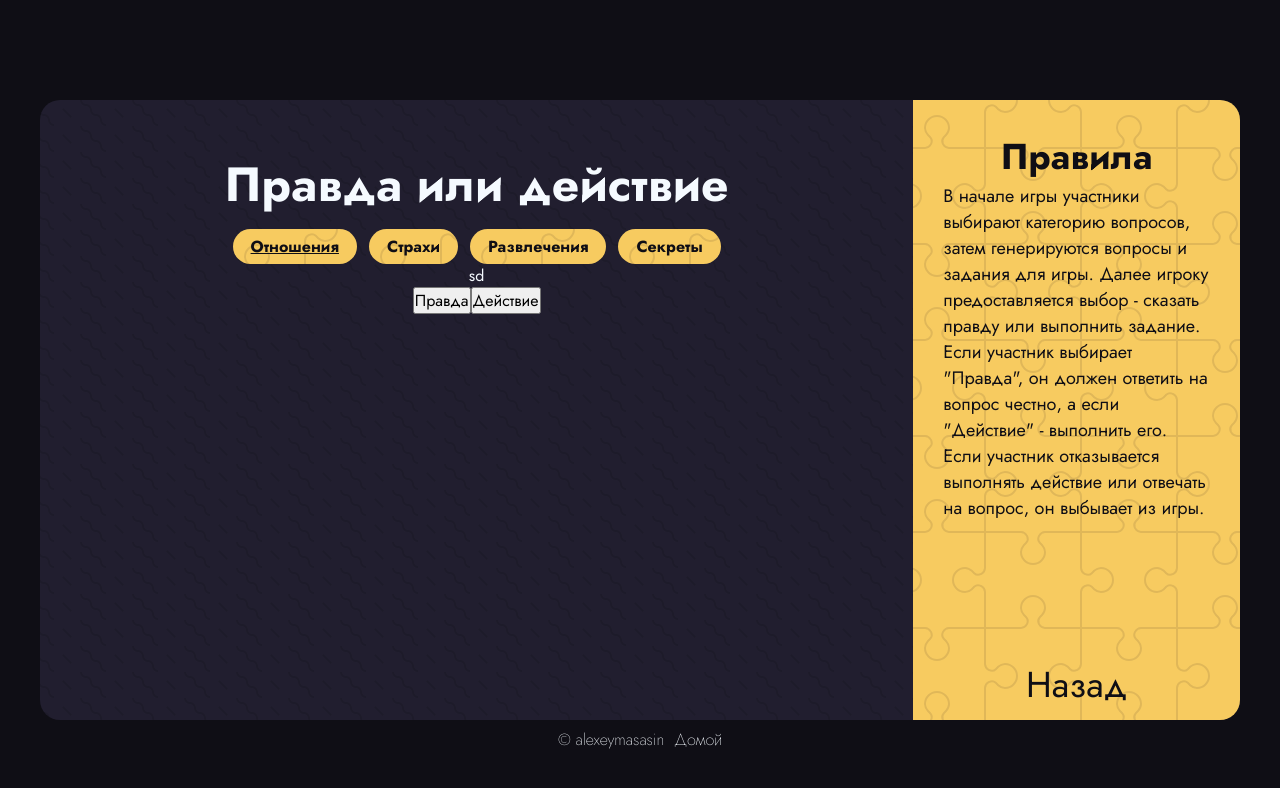
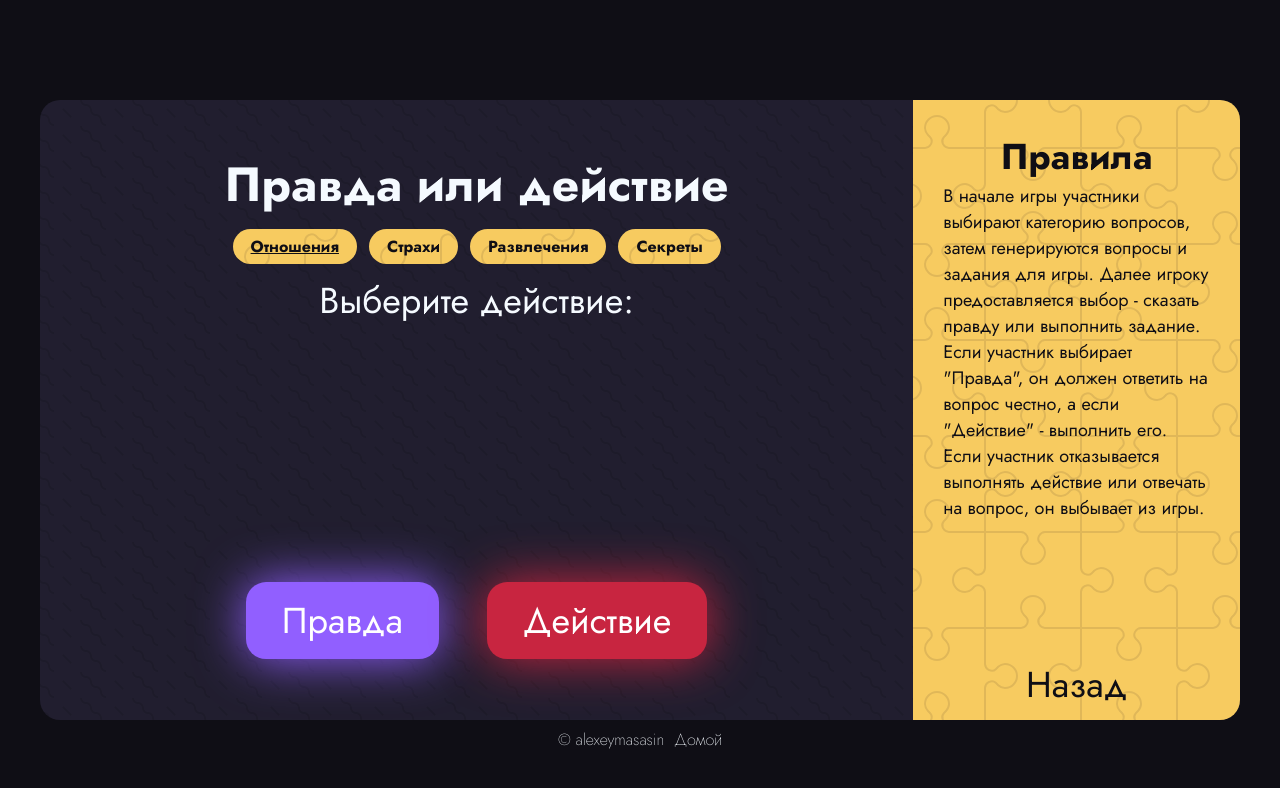
Before and after one commit to alexeymasasin/party-games, a React (Vite) app: page /truth-or-dare in a window 1280 px wide. Both pictures are taken after a click on the button "Отношения". Shown: the top 788 px of the page. Built offline with nearby package versions, Linux system fonts and the light colour scheme.

Commit message:
Truth or dare logic done

```diff
--- a/src/components/Games/TruthOrDare/Game/Actions/ActionBtn.tsx
+++ b/src/components/Games/TruthOrDare/Game/Actions/ActionBtn.tsx
@@ -1,3 +1,5 @@
+import styles from './Actions.module.css';
+
 type ActionBtnProps = {
 	type: string;
 	generateTask: () => void;
@@ -10,7 +12,10 @@ export default function ActionBtn({
 	generateQuestion,
 }: ActionBtnProps) {
 	return (
-		<button onClick={type === 'task' ? generateTask : generateQuestion}>
+		<button
+			className={`${type === 'task' ? styles.task : styles.question}`}
+			onClick={type === 'task' ? generateTask : generateQuestion}
+		>
 			{type === 'task' ? 'Действие' : 'Правда'}
 		</button>
 	);
--- /dev/null
+++ b/src/components/Games/TruthOrDare/Game/Actions/Actions.module.css
@@ -0,0 +1,49 @@
+.actions {
+	display: flex;
+	gap: 48px;
+	padding: 18px;
+	animation: bouncing 2s infinite;
+}
+
+.task,
+.question {
+	font-size: var(--text-size-normal);
+	border: none;
+	border-radius: var(--border-radius);
+	padding: 12px 36px;
+	transition: all 0.2s;
+	color: white;
+}
+
+.task:hover,
+.question:hover {
+	transform: scale(1.05);
+	cursor: pointer;
+}
+
+.task:active,
+.question:active {
+	transform: scale(0.9);
+}
+
+.task {
+	background-color: var(--quinary);
+	box-shadow: 0px 0px 50px var(--quinary);
+}
+
+.question {
+	background-color: var(--secondary);
+	box-shadow: 0px 0px 50px var(--secondary);
+}
+
+@keyframes bouncing {
+	0% {
+		transform: translateY(5px);
+	}
+	50% {
+		transform: translateY(0px);
+	}
+	100% {
+		transform: translateY(5px);
+	}
+}
--- a/src/components/Games/TruthOrDare/Game/Actions/Actions.tsx
+++ b/src/components/Games/TruthOrDare/Game/Actions/Actions.tsx
@@ -1,4 +1,5 @@
 import ActionBtn from './ActionBtn';
+import styles from './Actions.module.css';
 
 type ActionsProps = {
 	generateTask: () => void;
@@ -10,7 +11,7 @@ export default function Actions({
 	generateQuestion,
 }: ActionsProps) {
 	return (
-		<div>
+		<div className={styles.actions}>
 			<ActionBtn
 				type="question"
 				generateTask={generateTask}
--- a/src/components/Games/TruthOrDare/Game/Game.tsx
+++ b/src/components/Games/TruthOrDare/Game/Game.tsx
@@ -40,7 +40,7 @@ export default function Game({ title }: GameProps) {
 		}
 	};
 
-	const [assignmentText, setAssignmentText] = useState('sd');
+	const [assignmentText, setAssignmentText] = useState('Выберите действие:');
 
 	return (
 		<div className={styles.wrapper}>
--- a/src/components/Games/TruthOrDare/Game/Task/Assignment.module.css
+++ b/src/components/Games/TruthOrDare/Game/Task/Assignment.module.css
@@ -1,6 +1,16 @@
+.assignment {
+	font-size: var(--text-size-normal);
+	padding-top: 10px;
+	font-weight: 400;
+	text-align: center;
+	max-width: 70%;
+	height: 300px;
+}
+
 .default_text {
-	font-size: var(--text-size-large);
+	font-size: var(--text-size-normal);
 	padding-top: 10px;
+	font-weight: 400;
 }
 
 .default_arrow {
--- a/src/components/Games/TruthOrDare/Game/Task/Assignment.tsx
+++ b/src/components/Games/TruthOrDare/Game/Task/Assignment.tsx
@@ -1,7 +1,9 @@
+import styles from './Assignment.module.css';
+
 type AssignmentProps = {
 	assignmentText: string;
 };
 
 export default function Assignment({ assignmentText }: AssignmentProps) {
-	return <div>{assignmentText}</div>;
+	return <h3 className={styles.assignment}>{assignmentText}</h3>;
 }
```
Also changed, not shown: src/index.css.
